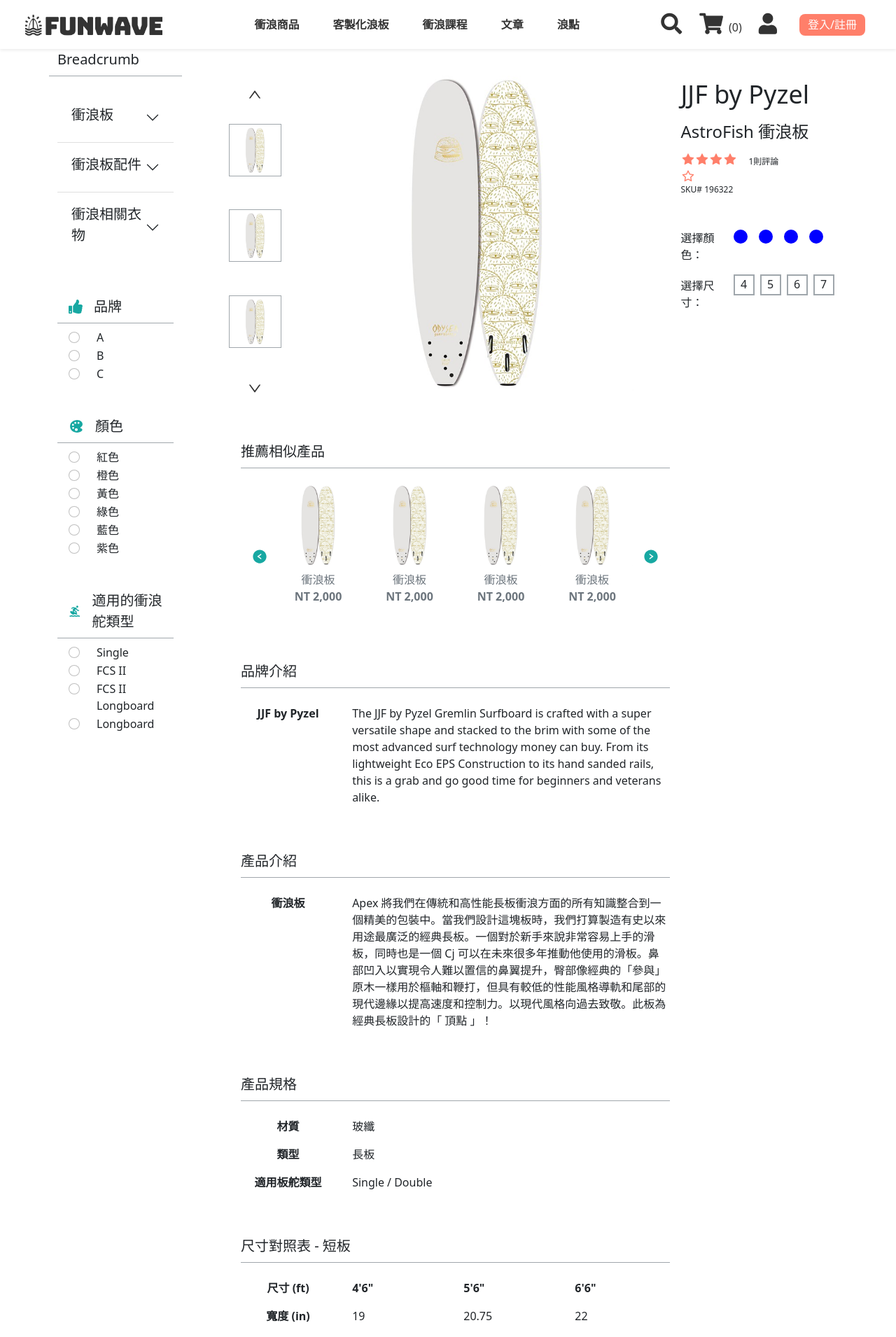
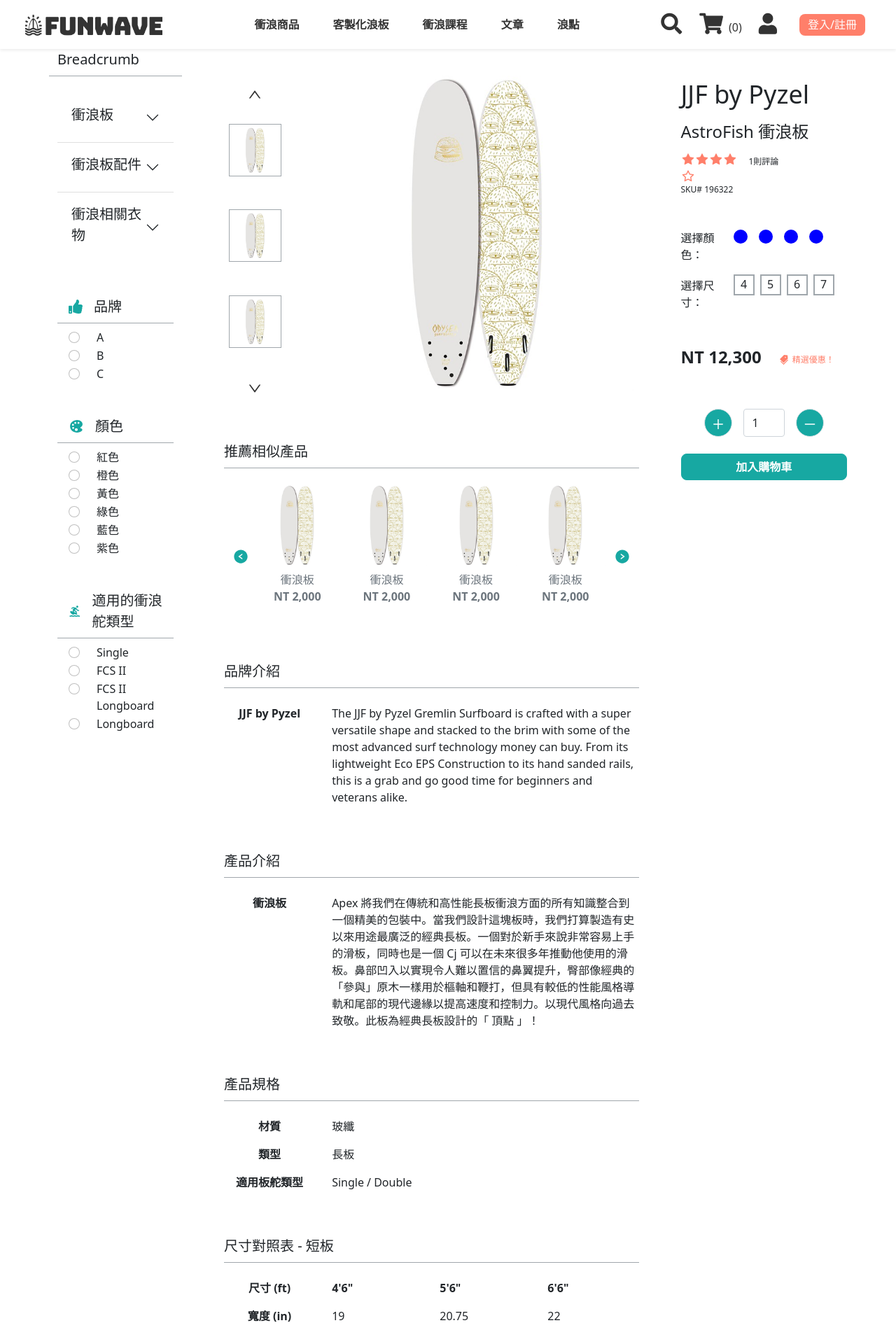
Before and after one commit to verayu0217/funwave_frontend, a React (Create React App) app: page /ProductDetails in a window 1280 px wide. Shown: the top 1910 px of the page at 70% size. Built offline with nearby package versions, Linux system fonts and the light colour scheme; no server answers; a web font is replaced by a local one.

Commit message:
ProductDetails切版 sticky

```diff
--- a/src/pages/Products/ProductDetails.js
+++ b/src/pages/Products/ProductDetails.js
@@ -18,6 +18,9 @@ import {
   AiOutlineUp,
   AiFillLeftCircle,
   AiFillRightCircle,
+  AiFillTags,
+  AiOutlinePlus,
+  AiOutlineMinus,
 } from 'react-icons/ai';
 // import { BsStarHalf } from 'react-icons/bs'; // 半星星
 
@@ -28,6 +31,7 @@ function ProductDetails() {
         <h3>Breadcrumb</h3>
         <div className="row">
           <aside className="col-2 asideProducts">
+            <div className="sticky">
               {/* 大分類 */}
               <Accordion className="mt-4" flush>
                 <Accordion.Item eventKey="0">
@@ -225,7 +229,11 @@ function ProductDetails() {
               {/* 適用衝浪舵篩選 */}
               <div className="mt-5">
                 <h3 className="d-flex align-items-center filterProducts pb-2 ps-3">
-                <MdOutlineSurfing size={24} color="#17a8a2" className="me-3" />
+                  <MdOutlineSurfing
+                    size={24}
+                    color="#17a8a2"
+                    className="me-3"
+                  />
                   適用的衝浪舵類型
                 </h3>
                 <div className="form-check ms-3">
@@ -277,10 +285,12 @@ function ProductDetails() {
                   </label>
                 </div>
               </div>
+            </div>
           </aside>
-
+          {/* 中間商品細節區、右邊加入購物車區 */}
           <article className="col-10">
             <div className="row">
+              {/* 中間商品細節區 */}
               <div className="col-9">
                 {/* 大小商品圖 */}
                 <div className="d-flex justify-content-evenly">
@@ -325,7 +335,7 @@ function ProductDetails() {
                   </Figure>
                 </div>
                 {/* 推薦商品 */}
-                <div className="m-5 me-1 ps-4">
+                <div className="m-5">
                   <h3 className="border-bottom border-dark pb-2 mb-4">
                     推薦相似產品
                   </h3>
@@ -391,7 +401,7 @@ function ProductDetails() {
                   </div>
                 </div>
                 {/* 品牌介紹 */}
-                <div className="m-5 me-1 ps-4">
+                <div className="m-5">
                   <h3 className="border-bottom border-dark pb-2 mb-4">
                     品牌介紹
                   </h3>
@@ -412,7 +422,7 @@ function ProductDetails() {
                   </div>
                 </div>
                 {/* 產品介紹 */}
-                <div className="m-5 me-1 ps-4">
+                <div className="m-5">
                   <h3 className="border-bottom border-dark pb-2 mb-4">
                     產品介紹
                   </h3>
@@ -432,7 +442,7 @@ function ProductDetails() {
                   </div>
                 </div>
                 {/* 產品規格 */}
-                <div className="m-5 me-1 ps-4">
+                <div className="m-5">
                   <h3 className="border-bottom border-dark pb-2 mb-4">
                     產品規格
                   </h3>
@@ -450,7 +460,7 @@ function ProductDetails() {
                   </div>
                 </div>
                 {/* 短板尺寸對照表 */}
-                <div className="m-5 me-1 ps-4">
+                <div className="m-5">
                   <h3 className="border-bottom border-dark pb-2 mb-4">
                     尺寸對照表 - 短板
                   </h3>
@@ -486,7 +496,7 @@ function ProductDetails() {
                   </div>
                 </div>
                 {/* 快樂板尺寸對照表 */}
-                <div className="m-5 me-1 ps-4">
+                <div className="m-5">
                   <h3 className="border-bottom border-dark pb-2 mb-4">
                     尺寸對照表 - 快樂板
                   </h3>
@@ -522,7 +532,7 @@ function ProductDetails() {
                   </div>
                 </div>
                 {/* 長板尺寸對照表 */}
-                <div className="m-5 me-1 ps-4">
+                <div className="m-5">
                   <h3 className="border-bottom border-dark pb-2 mb-4">
                     尺寸對照表 - 長板
                   </h3>
@@ -542,7 +552,7 @@ function ProductDetails() {
                   </div>
                 </div>
                 {/* 商品評價  */}
-                <div className="m-5 me-1 ps-4">
+                <div className="m-5">
                   <div className="text-secondary my-4 h2 text-center ">
                     <img
                       src={greenTitle}
@@ -553,7 +563,6 @@ function ProductDetails() {
                     />
                     評價
                   </div>
-                  {/* 第一個留言 */}
                   <div className="border mt-3 p-4">
                     <div className="d-flex align-items-center">
                       <img
@@ -591,8 +600,9 @@ function ProductDetails() {
                   </div>
                 </div>
               </div>
-
+              {/* 右邊加入購物車區 */}
               <div className="col-3 p-0">
+                <div className="sticky">
                   <h1>JJF by Pyzel</h1>
                   <h2>AstroFish 衝浪板</h2>
                   <div className="row">
@@ -634,6 +644,43 @@ function ProductDetails() {
                       </div>
                     </div>
                   </div>
+                  <div className="d-flex my-5 align-items-center">
+                    <h2 className="fw-bolder">NT 12,300</h2>
+                    <AiFillTags size={16} color="#ff7f6a" className="ms-4" />
+                    <p className="fs-6 text-primary m-0 ms-1">精選優惠！</p>
+                  </div>
+                  <div className="d-flex justify-content-center mb-4">
+                    <button
+                      type="button"
+                      className="btn btn-secondary border rounded-circle p-0 btmPlusMinus"
+                    >
+                      <AiOutlinePlus
+                        size={20}
+                        color="#ffffff"
+                        className="text-center"
+                      />
+                    </button>
+                    <input
+                      type="text"
+                      value="1"
+                      className="form-control mx-3 w-25"
+                      name="quantity"
+                    />
+                    <button
+                      type="button"
+                      className="btn btn-secondary border rounded-circle p-0 btmPlusMinus"
+                    >
+                      <AiOutlineMinus
+                        size={20}
+                        color="#ffffff"
+                        className="text-center"
+                      />
+                    </button>
+                  </div>
+                  <button className="btn btn-secondary btnAddCart">
+                    加入購物車
+                  </button>
+                </div>
               </div>
             </div>
           </article>
--- a/src/pages/Products/ProductDetails.scss
+++ b/src/pages/Products/ProductDetails.scss
@@ -1,10 +1,16 @@
 // 待找到方法放在public，就可刪除此行
 @import '../../styles/global.scss';
+
+// 共用
+.sticky {
+  position: sticky;
+  top: 0;
+  /* 貼在最上面 */
+}
 
 // 中間商品細節區
 
 // 右邊加入購物車區
-
 .colorRadio {
   width: 20px;
   height: 20px;
@@ -15,3 +21,10 @@
   height: 30px;
   border: 2px solid $funwave-deepgray;
 }
+.btmPlusMinus {
+  width: 40px;
+  height: 40px;
+}
+.btnAddCart {
+  width: 100%;
+}
--- a/src/pages/Products/Products.js
+++ b/src/pages/Products/Products.js
@@ -203,6 +203,7 @@ function Products() {
         <h3>Breadcrumb</h3>
         <div className="row">
           <aside className="col-2 asideProducts">
+            <div className="sticky">
               {/* 大分類 */}
               <Accordion className="mt-4" defaultActiveKey="0" flush alwaysOpen>
                 <Accordion.Item eventKey="0">
@@ -408,7 +409,11 @@ function Products() {
               {/* 適用衝浪舵篩選 */}
               <div className="mt-5">
                 <h3 className="d-flex align-items-center filterProducts pb-2 ps-3">
-                <MdOutlineSurfing size={24} color="#17a8a2" className="me-3" />
+                  <MdOutlineSurfing
+                    size={24}
+                    color="#17a8a2"
+                    className="me-3"
+                  />
                   適用衝浪舵類型
                 </h3>
                 <div className="form-check ms-3">
@@ -460,6 +465,7 @@ function Products() {
                   </label>
                 </div>
               </div>
+            </div>
           </aside>
 
           <article className="col-10 articleProducts">
--- a/src/pages/Products/Products.scss
+++ b/src/pages/Products/Products.scss
@@ -1,5 +1,12 @@
 // 待找到方法放在public，就可刪除此行
 @import '../../styles/global.scss';
+
+// 共用
+.sticky {
+  position: sticky;
+  top: 0;
+  /* 貼在最上面 */
+}
 
 // title、banner
 // banner圖應該要固定比例，待改！！
```
Also changed, not shown: 2 other files (tests, documents, lock files or other folders). Lines whose indentation alone changed are shown as unchanged.
